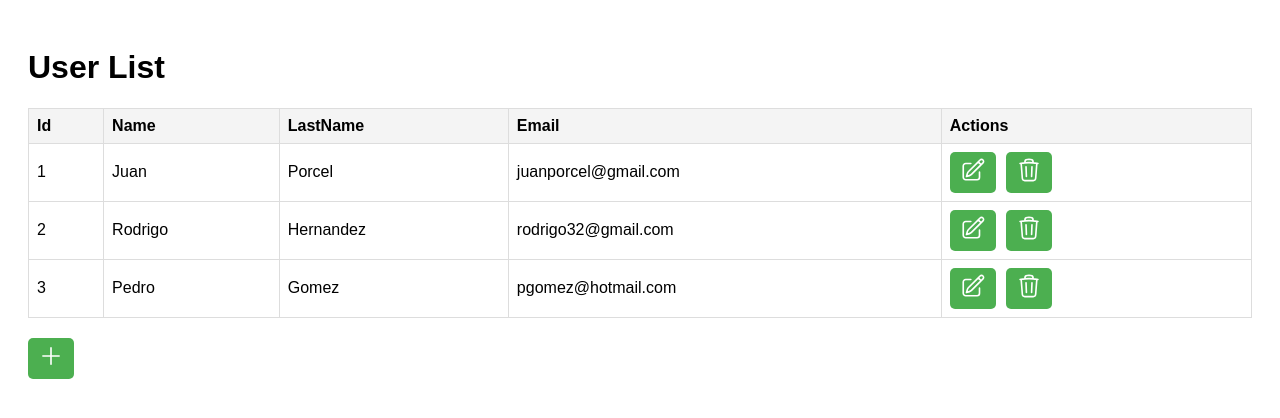
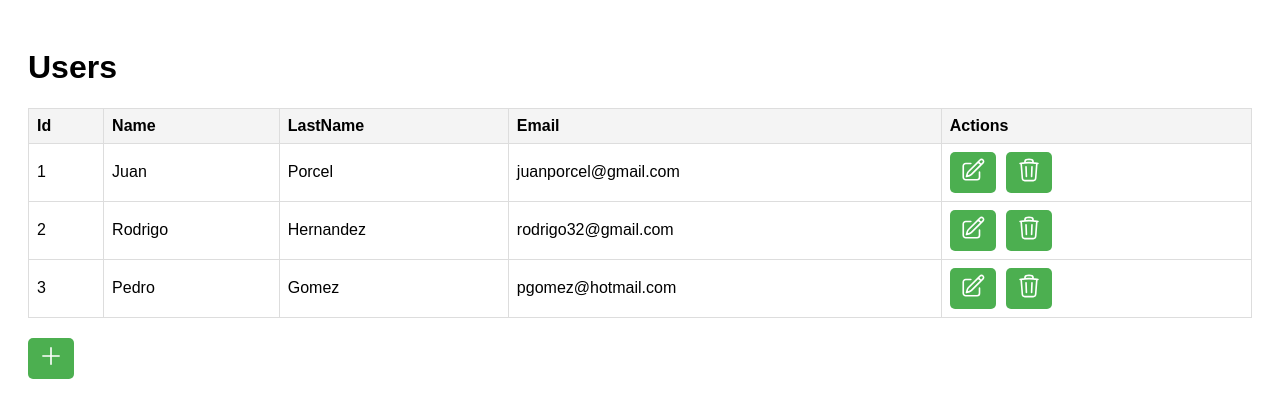
Before and after one commit to diegomanildo/CRUD-Frontend, a React (Create React App) app: page / in a window 1280 px wide. Shown: the top 418 px of the page. Built offline with nearby package versions, Linux system fonts and the light colour scheme.

Commit message:
Fixed typing error

```diff
--- a/src/components/UserTable.js
+++ b/src/components/UserTable.js
@@ -22,7 +22,7 @@ function UserTable() {
 
   return (
     <div className="UserTable">
-      <h1>User List</h1>
+      <h1>Users</h1>
       {users.length > 0 ? (
         <table>
           <thead>
```
